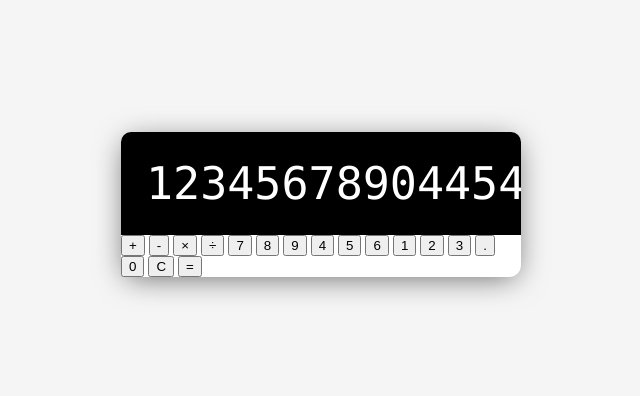
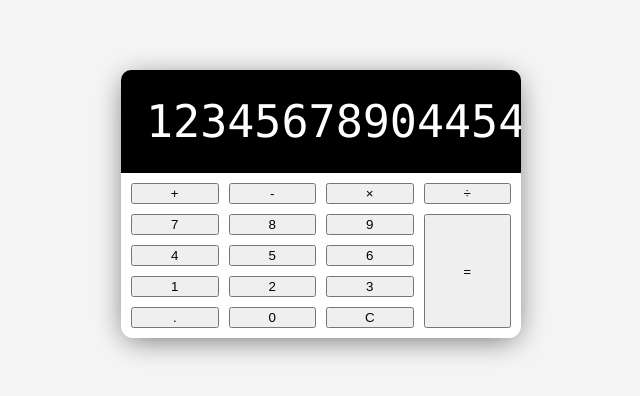
Before and after one commit to Prasenjit-3433/CalculatorJs, a plain HTML site: page index.html in a window 1280 px wide. Shown: the part 196-592 px from the top of the page, without its empty margins (319-959 px from the left). Drawn offline with Linux system fonts and the light colour scheme.

Commit message:
Build UI - CSS Grid

```diff
--- a/style.css
+++ b/style.css
@@ -60,3 +60,17 @@ body {
 ::-webkit-scrollbar-thumb:hover {
   background: #555;
 }
+
+
+/* Buttons */
+.calculator-buttons {
+  display: grid;
+  grid-template-columns: repeat(4, 1fr);
+  gap: 10px;
+  padding: 10px;
+}
+
+.equal-sign {
+  grid-column: 4;
+  grid-row: 2/6;
+}
```
